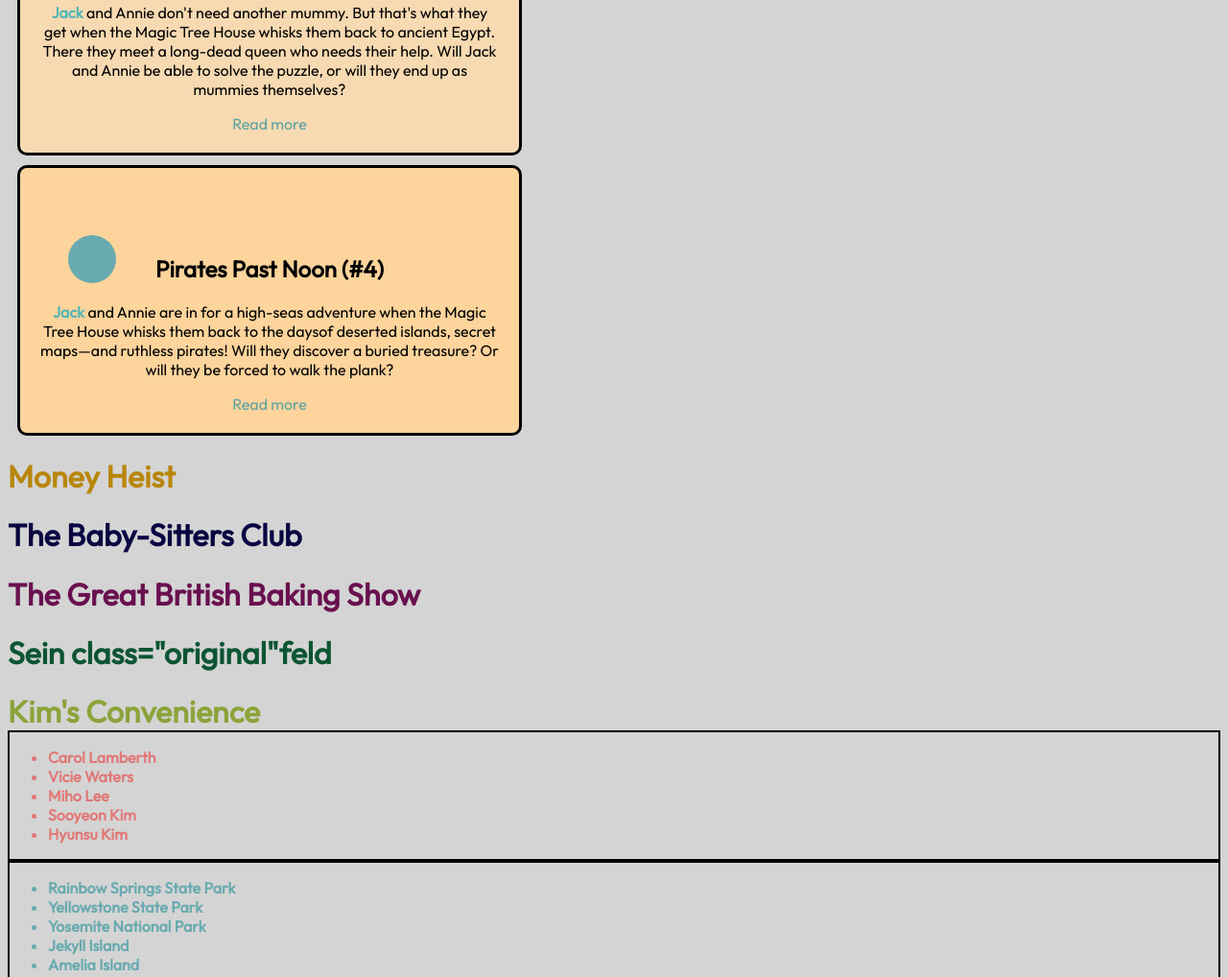
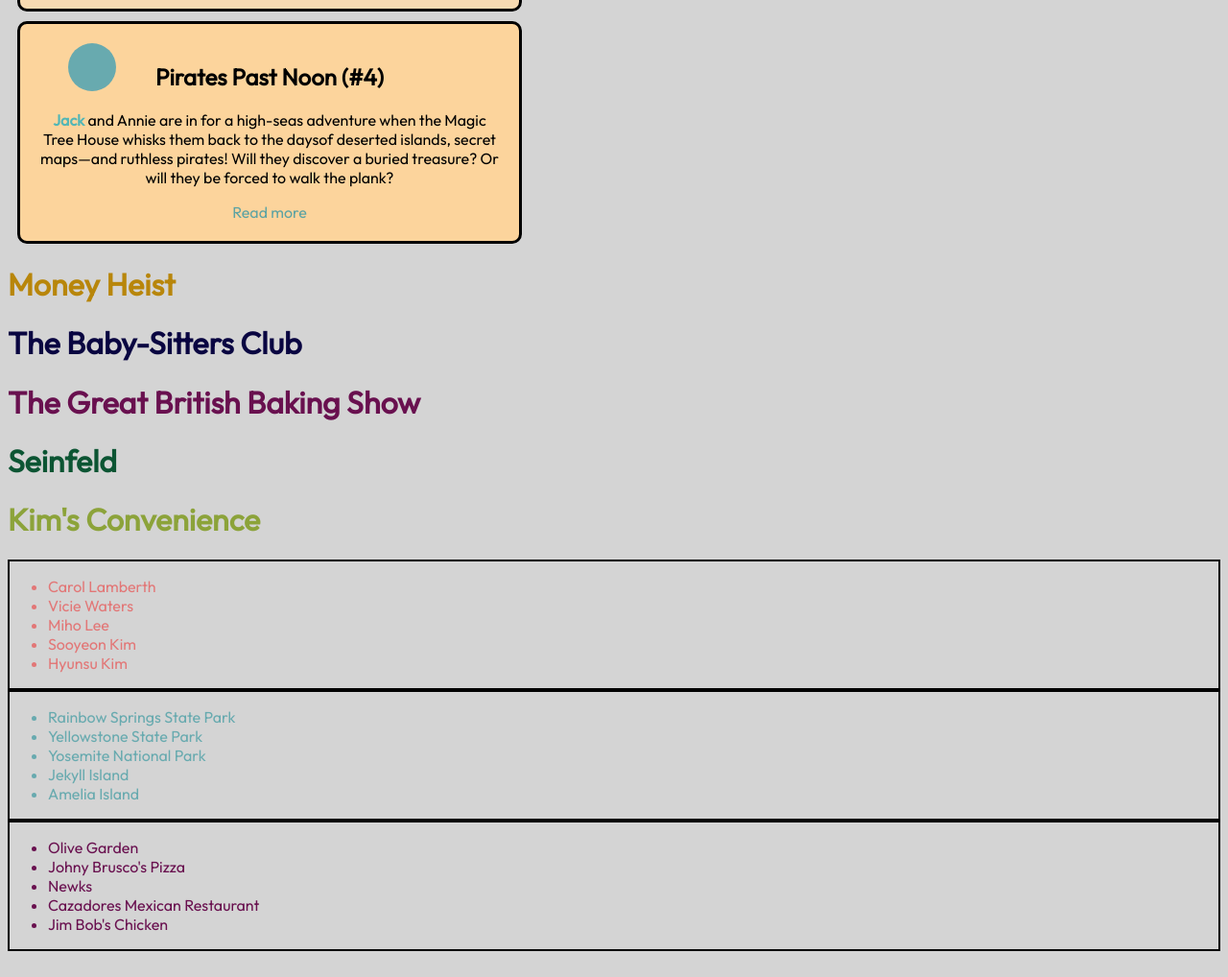
Before and after one commit to mayjung0925/CSS_Drills, a plain HTML site: page index.html in a window 1280 px wide. Shown: the part 753-1771 px from the top of the page at 96% size. Drawn offline with Linux system fonts and the light colour scheme; a web font is replaced by a local one.

Commit message:
position value  changed

```diff
--- a/index.html
+++ b/index.html
@@ -65,8 +65,8 @@
     <h1 class="original" id="show1">Money Heist</h1>
     <h1 class="original" id="show2">The Baby-Sitters Club</h1>
     <h1 class="original" id="show3">The Great British Baking Show</h1>
-    <h1 class="additional" id="show4">Sein class="original"feld</h1>
-    <h1 class="additional" id="show5">Kim's Convenience</h>
+    <h1 class="additional" id="show4">Seinfeld</h1>
+    <h1 class="additional" id="show5">Kim's Convenience</h1>
 
 
         <div class="list-boxes">
--- a/style.css
+++ b/style.css
@@ -18,7 +18,7 @@
 }
 span{
     color: rgb(81, 182, 182);
-    font-weight: bolder;
+    font-weight: 600;
 }
 .boxes{
     margin: 10px;
@@ -27,6 +27,7 @@
     border-radius: 10px;
     width: 30em;
     display:block;
+    position:relative;
 }
 #box1{
     background-color:rgb(241, 230, 215) ;
@@ -47,9 +48,9 @@
     width: 50px;
     border-radius: 50px;
     background-color: rgb(104, 170, 175);
-    position: relative;
-    top: 50px;
-    left: 30px;
+    position: absolute;
+    top: 20px;
+    left: 50px;
 }
 h1{
     color: rgb(119, 65, 29);
@@ -90,7 +91,7 @@
 }
 
 .list-boxes{
-    font-size: 1rem;
+
     border:2px solid black;
 
 }
```
